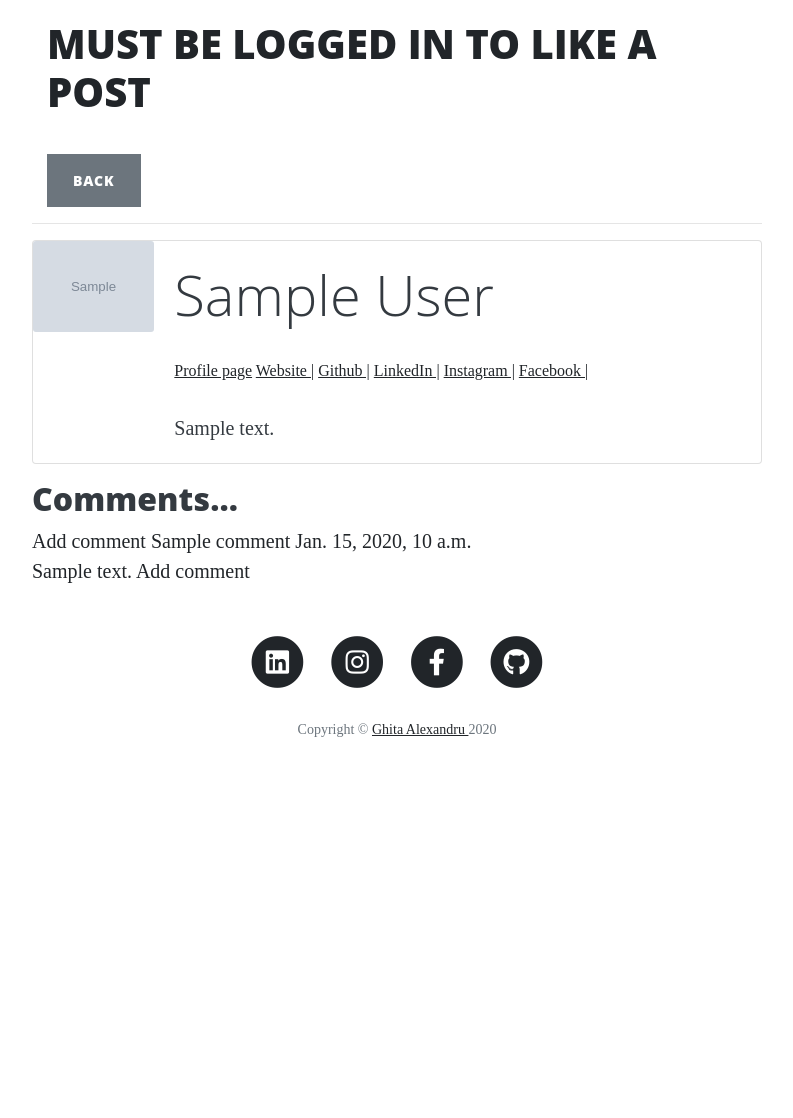
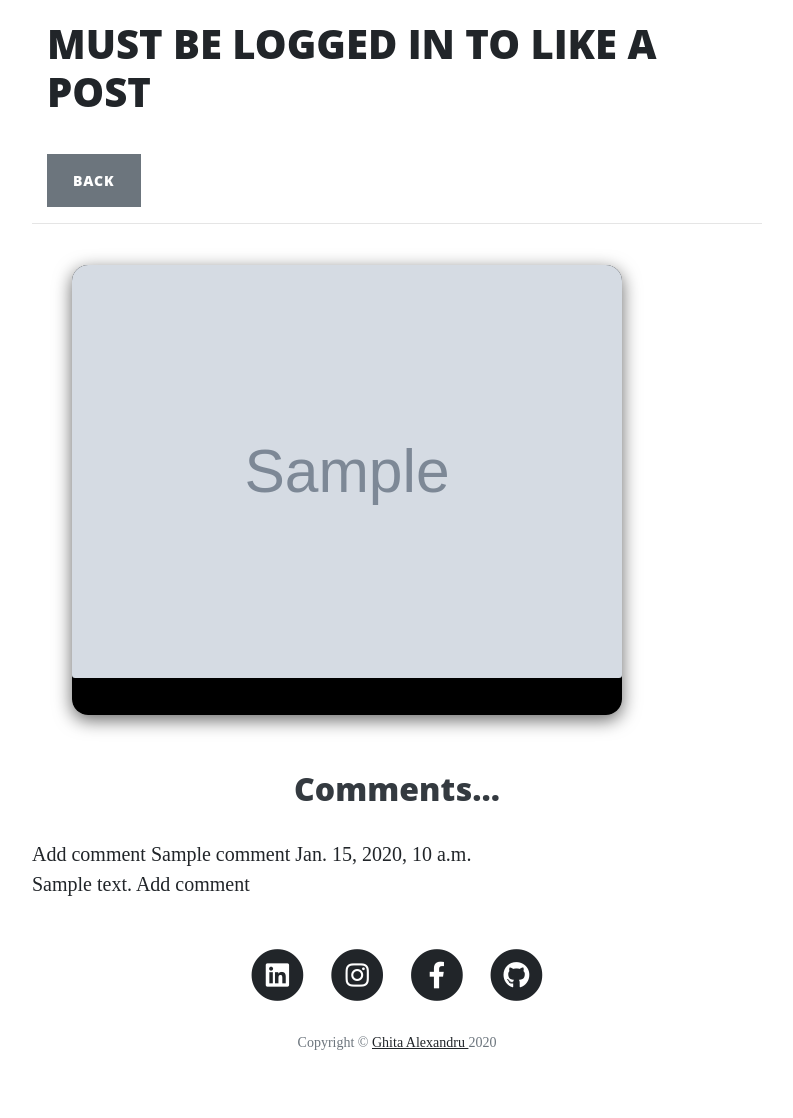
Before and after one commit to GhitaAlexandruIon/EpicBlog, a Django app: page /post/1 in a window 1280 px wide. Shown: the part 652-1770 px from the top of the page, without its empty margins (243-1036 px from the left). Before the commit the page ends 1389 px from the top, so only its background shows below. Run offline with Django 3.2, Linux system fonts and the light colour scheme; tables that the repository leaves empty hold one stand-in row (values such as "Sample post"); grey boxes marked "Sample" are stand-in pictures; some libraries are stand-ins or nearby versions.

Commit message:
profile card for detail post page

```diff
--- a/epicApp/templates/post_detail.html
+++ b/epicApp/templates/post_detail.html
@@ -60,40 +60,69 @@
 
 
                     {#    PROFILE#}
-                    <div class="card mb-3">
-                        <div class="row no-gutters">
-                            <div class="col-md-2">
+                    <div class="container">
+                        <div class="row">
+                            <div class=" col-sm-10">
+                                <div class="profile-card-wrapper">
+
+                                    <div class="profile-card profile-two">
+
+                                        <div class="profile-card-image profile-img--two">
                                             {% if post.author.profile.profile_pic %}
-                                    <img src="{{ post.author.profile.profile_pic.url }}" class="card-img" alt="...">
+                                                <img src="{{ post.author.profile.profile_pic.url }}" class="card-img"
+                                                     alt="...">
                                             {% else %}
-                                    <img src="{% static 'epicapp/images/default.png' %}" class="card-img" alt="...">
+                                                <img src="{% static 'epicapp/images/default.png' %}" class="card-img"
+                                                     alt="...">
                                             {% endif %}
                                         </div>
-                            <div class="col-md-10">
-                                <div class="card-body">
-                                    <h5 class="card-title display-4 text-dark">{{ post.author.first_name }} {{ post.author.last_name }}</h5>
-                                    <p class="small text-muted">
-                                        <a href="{% url 'show_profile'  post.author.profile.id %}">Profile page</a>
-                                        {% if  post.author.profile.website %}
-                                            <a href="{{ post.author.profile.website }}" target="_blank">Website |</a>
+
+                                        <ul class="social-icons">
+                                            <li>
+                                                {% if post.author.profile.github %}
+                                                    <a class="social-link" href="{{ post.author.profile.github }}"
+                                                       target="_blank">
+                                                        <i class="fab fa-github"></i>
+                                                    </a>
                                                 {% endif %}
-                                        {% if post.author.profile.github %}
-                                            <a href="{{ post.author.profile.github }}" target="_blank">Github |</a>
+                                            </li>
+                                            <li>
+                                                {% if post.author.profile.linkedin %}
+                                                    <a class="social-link" href="{{ post.author.profile.linkedin }}"
+                                                       target="_blank">
+                                                        <i class="fab fa-linkedin "></i>
+                                                    </a>
                                                 {% endif %}
-                                        {% if post.author.profile.linkedin %}
-                                            <a href="{{ post.author.profile.linkedin }}" target="_blank">LinkedIn |</a>
+                                            </li>
+                                            <li>
+                                                {% if post.author.profile.instagram %}
+                                                    <a class="social-link" href="{{ post.author.profile.instagram }}"
+                                                       target="_blank">
+                                                        <i class="fab fa-instagram"></i>
+
+                                                    </a>
                                                 {% endif %}
-                                        {% if post.author.profile.instagram %}
-                                            <a href="{{ post.author.profile.instagram }}" target="_blank">Instagram
-                                                |</a>
+                                            </li>
+                                            <li>
+                                                {% if post.author.profile.facebook %}
+                                                    <a class="social-link" href="{{ post.author.profile.facebook }}"
+                                                       target="_blank">
+                                                        <i class="fab fa-facebook-f"></i>
+                                                    </a>
                                                 {% endif %}
-                                        {% if post.author.profile.facebook %}
-                                            <a href="{{ post.author.profile.facebook }}" target="_blank">Facebook |</a>
-                                        {% endif %}
-                                    </p>
-                                    <p class="card-text text-dark"> {{ post.author.profile.bio }}</p>
+                                            </li>
+                                        </ul>
+
+                                        <div class="details profile-title-container">
+                                            <h2>{{ post.author.first_name }} {{ post.author.last_name }}
+                                                <br>
+                                                <span class="profile-description">{{ post.author.profile.bio }}</span>
+                                            </h2>
                                         </div>
                                     </div>
+                                </div>
+                            </div>
+                        <div class="col-sm-2"></div>
                         </div>
                     </div>
 
--- a/static/epicapp/css/style.css
+++ b/static/epicapp/css/style.css
@@ -13,9 +13,11 @@ p {
 p a {
     text-decoration: underline
 }
-h1{
+
+h1 {
     text-transform: uppercase;
 }
+
 h1, h2, h3, h4, h5, h6 {
     font-weight: 800;
     font-family: 'Open Sans', 'Helvetica Neue', Helvetica, Arial, sans-serif
@@ -421,3 +423,170 @@ footer .copyright {
 .pagination a:hover:not(.active) {
     background: #fff0ff;
 }
+
+
+.profile-card-wrapper {
+    width: 600px;
+    height: 500px;
+    position: relative;
+    margin: auto;
+}
+
+.profile-card {
+    position: absolute;
+    top: 50%;
+    left: 50%;
+    width: 550px;
+    height: 450px;
+    transform: translate(-50%, -50%);
+    border-radius: 16px;
+    overflow: hidden;
+    box-shadow: 0 5px 18px rgba(0, 0, 0, 0.6);
+    cursor: pointer;
+    transition: 0.5s;
+}
+
+.profile-card-image {
+    position: absolute;
+    top: 0;
+    left: 0;
+    width: 100%;
+    height: 100%;
+    z-index: 2;
+    background-color: #000;
+    transition: .5s;
+}
+
+.profile-card-image:hover img {
+    opacity: 0.4;
+    transition: .5s;
+}
+
+.profile-card:hover .card-image {
+    transform: translateY(-100px);
+    transition: all .9s;
+}
+
+/**** Social Icons *****/
+
+.social-icons {
+    position: absolute;
+    top: 50%;
+    left: 50%;
+    transform: translate(-50%, -50%);
+    z-index: 3;
+    display: flex;
+    list-style: none;
+}
+
+.social-link {
+    position: relative;
+    display: block;
+    width: 50px;
+    height: 50px;
+    line-height: 50px;
+    text-align: center;
+    background: #fff;
+    font-size: 23px;
+    color: #333;
+    font-weight: bold;
+    margin: 0 6px;
+    transition: .4s;
+    transform: translateY(200px);
+    opacity: 0;
+}
+
+.profile-card:hover .social-icons li a {
+    transform: translateY(0px);
+    opacity: 1;
+}
+
+.social-icons li .social-link:hover {
+    background: #f5f1f1;
+    transition: .2s;
+}
+
+.fab {
+    color: #131313;
+}
+
+
+.social-icons li a .fab {
+    transition: .8s;
+}
+
+.social-icons li a .fab:hover {
+    transform: rotateY(360deg);
+    color: #175dc3;
+}
+
+
+.profile-card:hover li:nth-child(1) a {
+    transition-delay: 0.1s;
+}
+
+.profile-card:hover li:nth-child(2) a {
+    transition-delay: 0.2s;
+}
+
+.profile-card:hover li:nth-child(3) a {
+    transition-delay: 0.3s;
+}
+
+.profile-card:hover li:nth-child(4) a {
+    transition-delay: 0.4s;
+}
+
+/**** Personal Details ****/
+
+.details {
+    position: absolute;
+    bottom: 0;
+    left: 0;
+    background: #fff;
+    width: 100%;
+    height: 120px;
+    z-index: 1;
+    padding: 10px;
+}
+
+h2 {
+    margin: 30px 0;
+    padding: 0;
+    text-align: center;
+}
+
+.profile-description {
+    font-size: 1rem;
+    line-height: 2.5rem;
+    color: #333;
+    font-weight: 300;
+}
+
+.profile-title-container {
+    position: absolute;
+    bottom: -120px;
+    left: 0;
+    opacity: 0;
+    background: #fff;
+    width: 100%;
+    height: 120px;
+    z-index: 3;
+    padding: 10px;
+    transition: .4s;
+}
+
+.profile-two .social-icons li a {
+    border-radius: 50%;
+}
+
+.profile-card:hover .profile-img--two {
+    transform: rotateY(180deg);
+}
+
+.profile-card:hover .profile-title-container {
+    bottom: 0;
+    left: 0;
+    transition-delay: 0.5s;
+    opacity: 1;
+}
```
Lines whose indentation alone changed are shown as unchanged.
